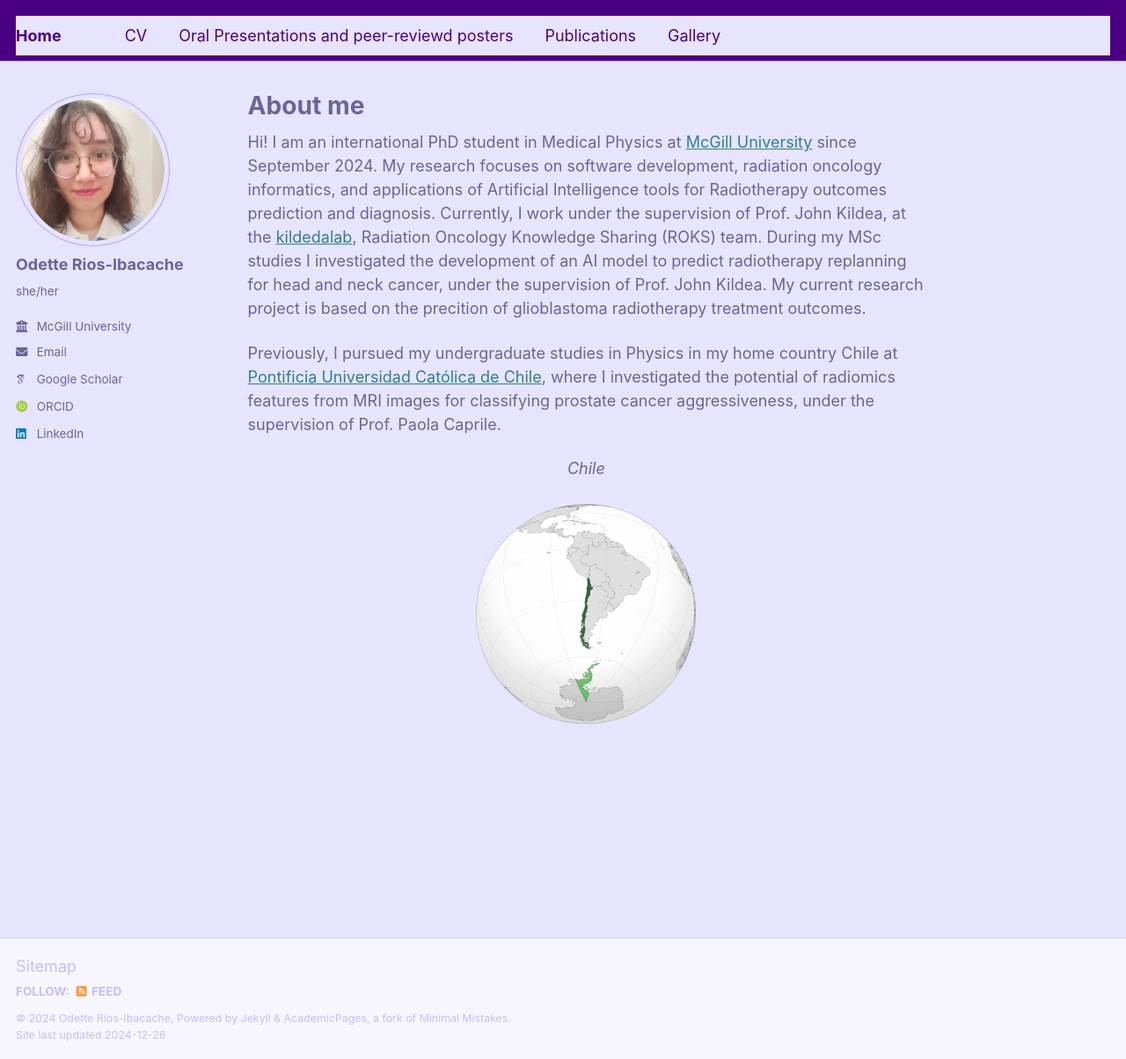
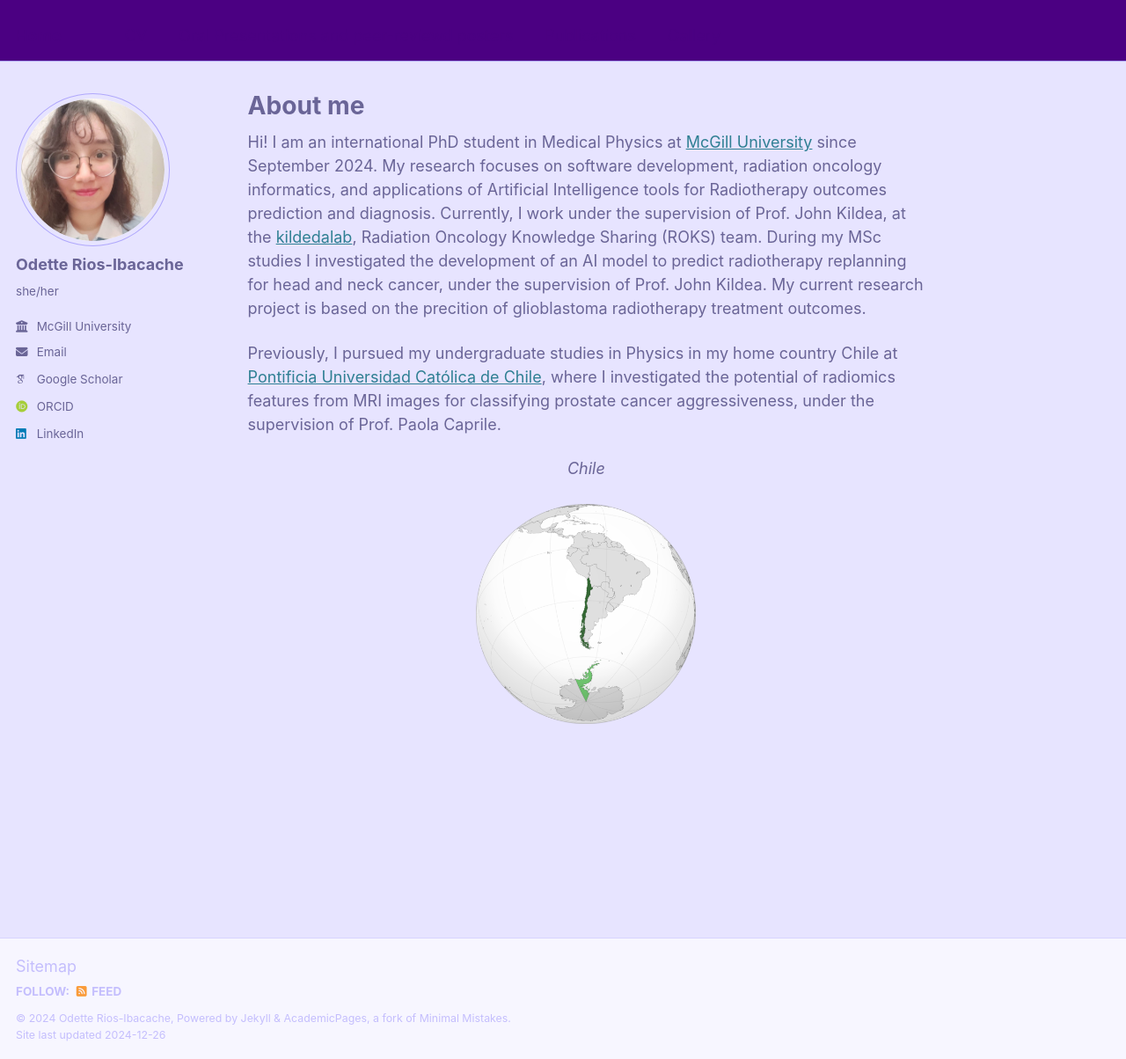
Before and after one commit to OdetteRiosI/odetteriosi.github.io, a Jekyll site: the page built from _pages/about.md, in a window 1280 px wide and 1204 px high. Shown: the whole window at 88% size. Built offline with Jekyll 4.4.1, drawn with Linux system fonts in a browser that asks for light colours; some web fonts are replaced.

Commit message:
Update _navigation.scss

```diff
--- a/_sass/_navigation.scss
+++ b/_sass/_navigation.scss
@@ -175,7 +175,7 @@
 .greedy-nav {
   position: relative;
   min-width: 250px;
-  background: $background-color;
+  background: indigo; /*$background-color;*/
 
   a {
     display: block;
```
